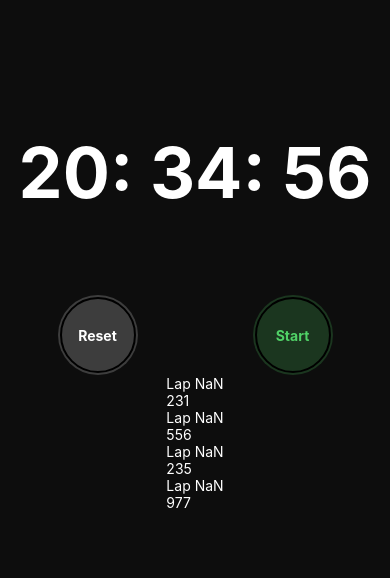
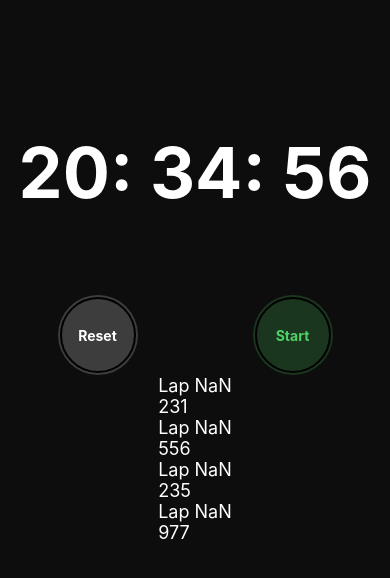
Before and after one commit to python-benedict/React-Native-Advanced-StopWatch, a React Native app: screen / in a window 390 px wide. Shown: the top 578 px of the page. Built offline with nearby package versions, Linux system fonts and the light colour scheme.

Commit message:
added a fontSize to the lapText

```diff
--- a/App.js
+++ b/App.js
@@ -48,8 +48,12 @@ function LapTable({laps}){
   return(
     <ScrollView>
       {laps.map((lap,index) =>(
-        <Lap number={laps.lenght - index} key={laps.lenght - index} interval={lap} />
-        ))}
+        <Lap
+          number={laps.lenght - index}
+          key={index}
+          interval={lap}
+        />
+      ))}
     </ScrollView>
   )
 }
@@ -108,5 +112,6 @@ const styles = StyleSheet.create({
   },
   lapText:{
     color: '#ffffff',
+    fontSize: 18,
   }
 })
```
